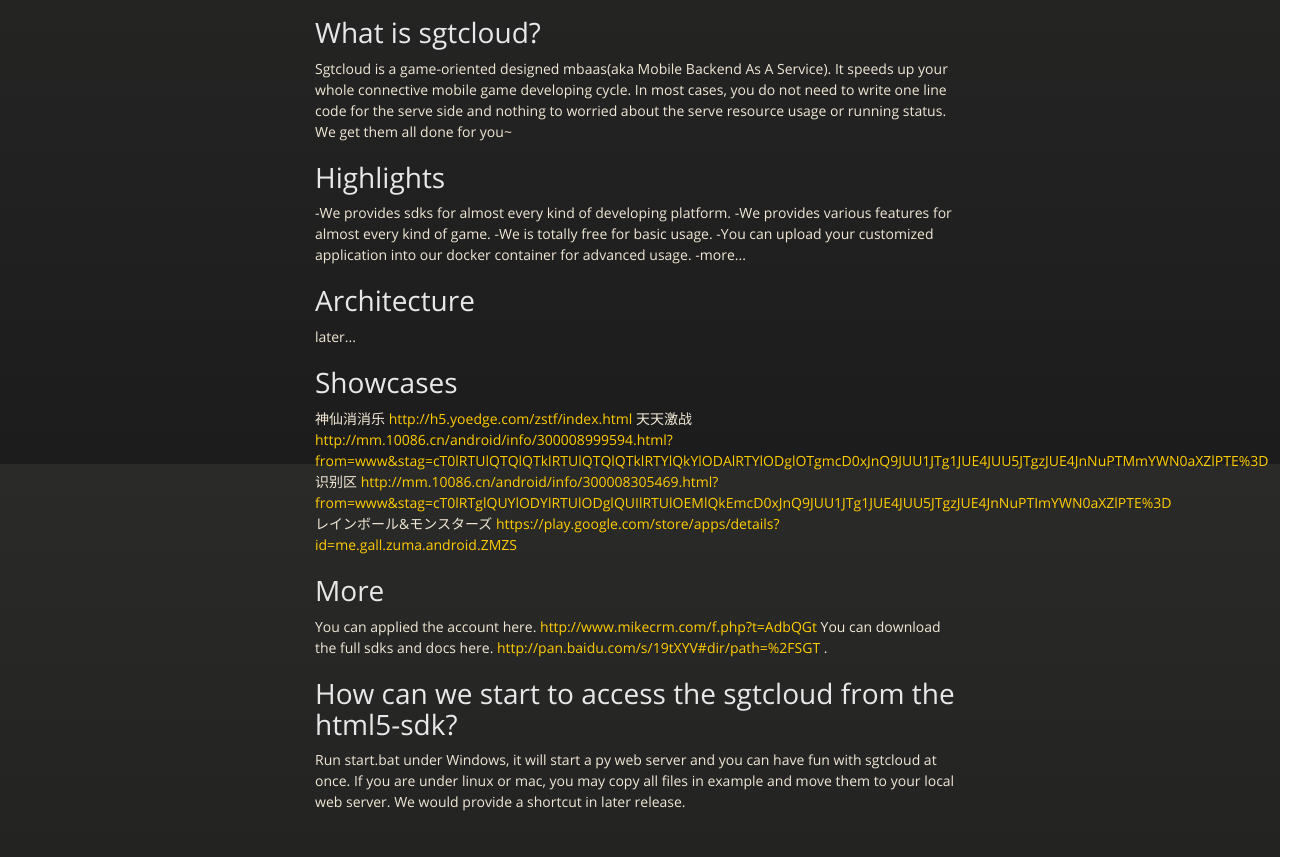
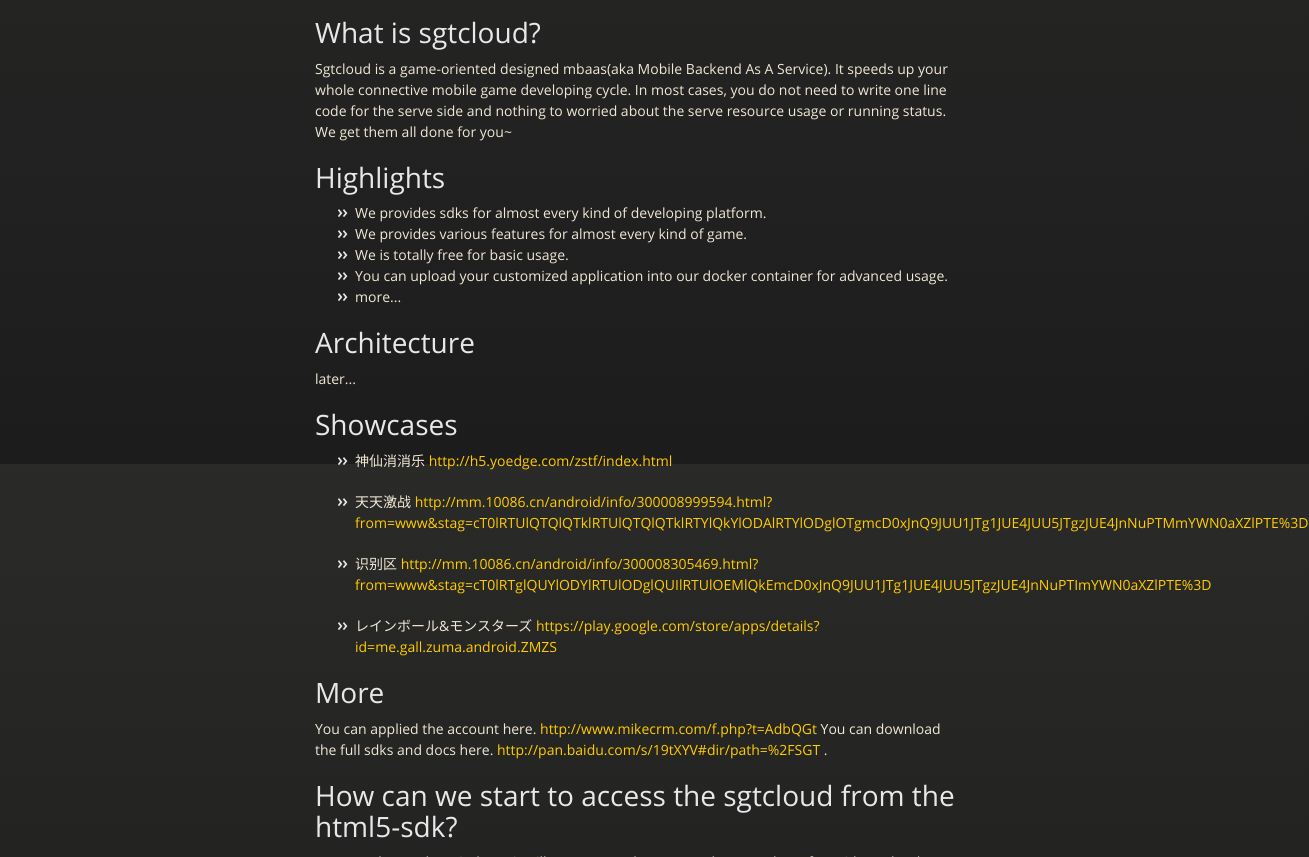
Before and after one commit to sgtcloud/sgtcloud-html5-sdk, a plain HTML site: page index.html in a window 1280 px wide. Shown: the part 336-1193 px from the top of the page, 1309 px wide, since content can reach past the window. Drawn offline with nearby package versions, Linux system fonts and the light colour scheme.

```diff
--- a/index.html
+++ b/index.html
@@ -41,7 +41,7 @@
         <h1>
 <a id="sgtcloud-html5-sdk" class="anchor" href="#sgtcloud-html5-sdk" aria-hidden="true"><span class="octicon octicon-link"></span></a>sgtcloud-html5-sdk</h1>
 
-<p>A html5 out-of-box sdk for damn cool mbaas <strong>sgtloud</strong>.</p>
+<p>A html5 out-of-box sdk for damn cool mbaas ** sgtcloud **.</p>
 
 <h1>
 <a id="what-is-sgtcloud" class="anchor" href="#what-is-sgtcloud" aria-hidden="true"><span class="octicon octicon-link"></span></a>What is sgtcloud?</h1>
@@ -51,11 +51,13 @@
 <h1>
 <a id="highlights" class="anchor" href="#highlights" aria-hidden="true"><span class="octicon octicon-link"></span></a>Highlights</h1>
 
-<p>-We provides sdks for almost every kind of developing platform.
--We provides various features for almost every kind of game.
--We is totally free for basic usage.
--You can upload your customized application into our docker container for advanced usage.
--more...</p>
+<ul>
+<li>We provides sdks for almost every kind of developing platform.</li>
+<li>We provides various features for almost every kind of game.</li>
+<li>We is totally free for basic usage.</li>
+<li>You can upload your customized application into our docker container for advanced usage.</li>
+<li>more...</li>
+</ul>
 
 <h1>
 <a id="architecture" class="anchor" href="#architecture" aria-hidden="true"><span class="octicon octicon-link"></span></a>Architecture</h1>
@@ -65,14 +67,16 @@
 <h1>
 <a id="showcases" class="anchor" href="#showcases" aria-hidden="true"><span class="octicon octicon-link"></span></a>Showcases</h1>
 
-<p>神仙消消乐
-<a href="http://h5.yoedge.com/zstf/index.html">http://h5.yoedge.com/zstf/index.html</a>
-天天激战
-<a href="http://mm.10086.cn/android/info/300008999594.html?from=www&amp;stag=cT0lRTUlQTQlQTklRTUlQTQlQTklRTYlQkYlODAlRTYlODglOTgmcD0xJnQ9JUU1JTg1JUE4JUU5JTgzJUE4JnNuPTMmYWN0aXZlPTE%3D">http://mm.10086.cn/android/info/300008999594.html?from=www&amp;stag=cT0lRTUlQTQlQTklRTUlQTQlQTklRTYlQkYlODAlRTYlODglOTgmcD0xJnQ9JUU1JTg1JUE4JUU5JTgzJUE4JnNuPTMmYWN0aXZlPTE%3D</a>
-识别区
-<a href="http://mm.10086.cn/android/info/300008305469.html?from=www&amp;stag=cT0lRTglQUYlODYlRTUlODglQUIlRTUlOEMlQkEmcD0xJnQ9JUU1JTg1JUE4JUU5JTgzJUE4JnNuPTImYWN0aXZlPTE%3D">http://mm.10086.cn/android/info/300008305469.html?from=www&amp;stag=cT0lRTglQUYlODYlRTUlODglQUIlRTUlOEMlQkEmcD0xJnQ9JUU1JTg1JUE4JUU5JTgzJUE4JnNuPTImYWN0aXZlPTE%3D</a>
-レインボール&amp;モンスターズ
-<a href="https://play.google.com/store/apps/details?id=me.gall.zuma.android.ZMZS">https://play.google.com/store/apps/details?id=me.gall.zuma.android.ZMZS</a></p>
+<ul>
+<li><p>神仙消消乐
+<a href="http://h5.yoedge.com/zstf/index.html">http://h5.yoedge.com/zstf/index.html</a></p></li>
+<li><p>天天激战
+<a href="http://mm.10086.cn/android/info/300008999594.html?from=www&amp;stag=cT0lRTUlQTQlQTklRTUlQTQlQTklRTYlQkYlODAlRTYlODglOTgmcD0xJnQ9JUU1JTg1JUE4JUU5JTgzJUE4JnNuPTMmYWN0aXZlPTE%3D">http://mm.10086.cn/android/info/300008999594.html?from=www&amp;stag=cT0lRTUlQTQlQTklRTUlQTQlQTklRTYlQkYlODAlRTYlODglOTgmcD0xJnQ9JUU1JTg1JUE4JUU5JTgzJUE4JnNuPTMmYWN0aXZlPTE%3D</a></p></li>
+<li><p>识别区
+<a href="http://mm.10086.cn/android/info/300008305469.html?from=www&amp;stag=cT0lRTglQUYlODYlRTUlODglQUIlRTUlOEMlQkEmcD0xJnQ9JUU1JTg1JUE4JUU5JTgzJUE4JnNuPTImYWN0aXZlPTE%3D">http://mm.10086.cn/android/info/300008305469.html?from=www&amp;stag=cT0lRTglQUYlODYlRTUlODglQUIlRTUlOEMlQkEmcD0xJnQ9JUU1JTg1JUE4JUU5JTgzJUE4JnNuPTImYWN0aXZlPTE%3D</a></p></li>
+<li><p>レインボール&amp;モンスターズ
+<a href="https://play.google.com/store/apps/details?id=me.gall.zuma.android.ZMZS">https://play.google.com/store/apps/details?id=me.gall.zuma.android.ZMZS</a></p></li>
+</ul>
 
 <h1>
 <a id="more" class="anchor" href="#more" aria-hidden="true"><span class="octicon octicon-link"></span></a>More</h1>
```
Also changed, not shown: params.json (+1 -1 lines).
